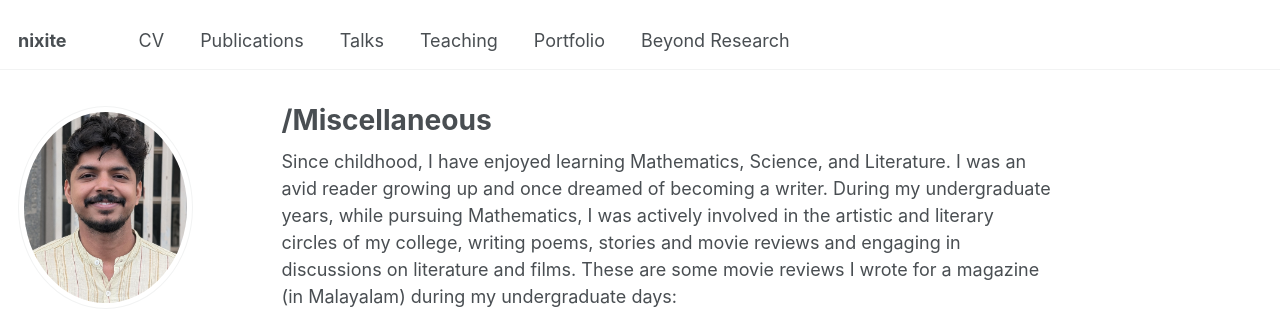
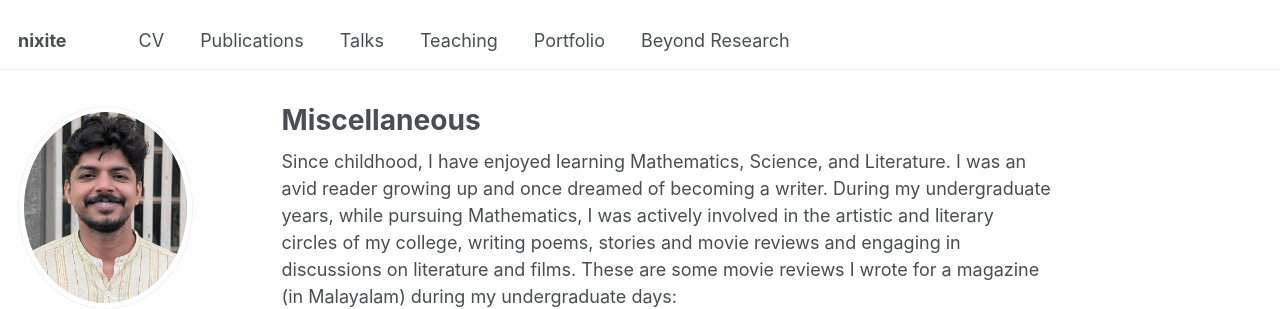
Before and after one commit to nikhil0597/nikhil0597.github.io, a Jekyll site: the page built from _pages/beyond-research.md, in a window 1280 px wide and 1346 px high. Shown: the top 309 px of the window. Built offline with Jekyll 4.4.1, drawn with Linux system fonts in a browser that asks for light colours; some web fonts are replaced.

```diff
--- a/_pages/beyond-research.md
+++ b/_pages/beyond-research.md
@@ -1,5 +1,5 @@
 ---
-title: "/Miscellaneous"
+title: "Miscellaneous"
 permalink: /beyond-research/
 toc: true
 sidebar:
```
